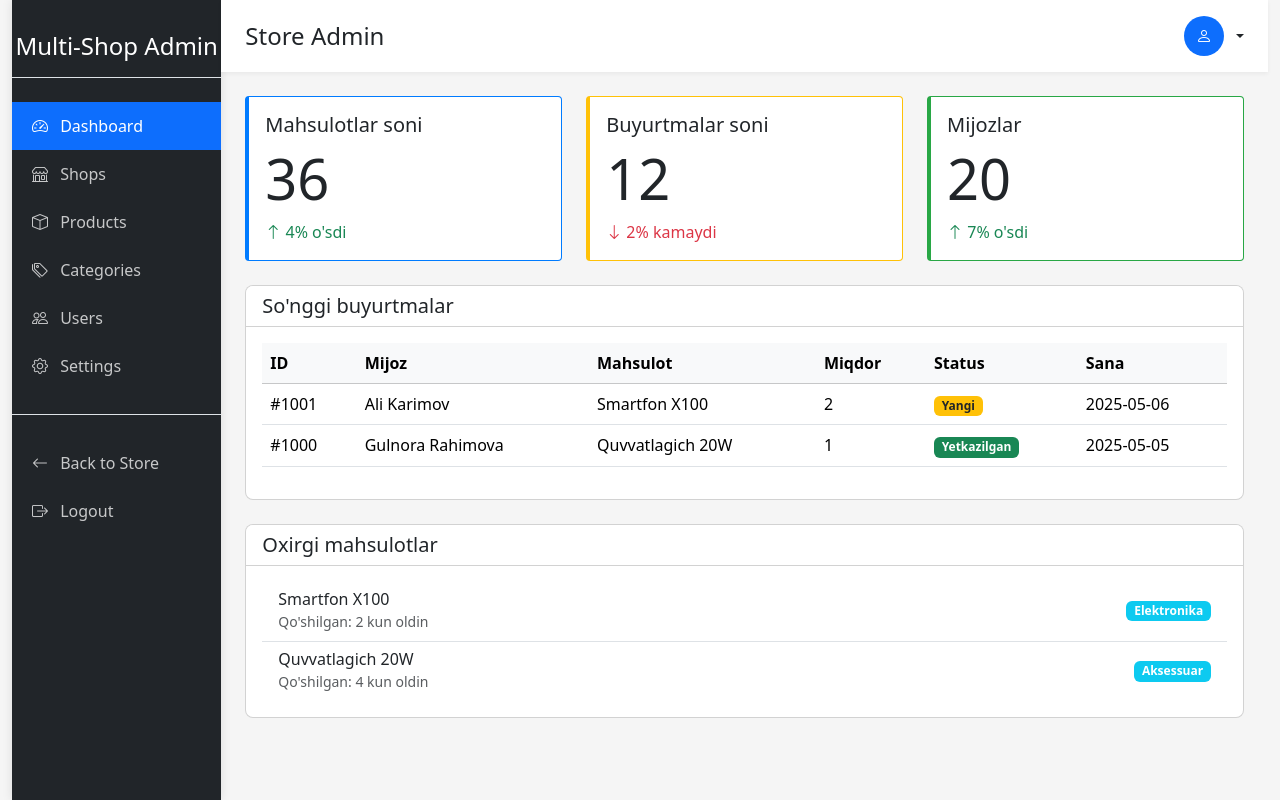
After one commit to Axror2001/Internet-Magazin, a Django app: page /accounts/store_admin/ in a window 1280 px wide. The commit adds this page. Run offline with Django 5.2, Linux system fonts and the light colour scheme.

Commit message:
store admin yartildi va login orqali admin yoki store adminga kiradigan qilindi

```diff
--- a/apps/accounts/urls.py
+++ b/apps/accounts/urls.py
@@ -1,17 +1,10 @@
 from django.urls import path
-# from django.contrib.auth import views as auth_views
-from .views import login
+from apps.core.views import admin_dashboard, store_admin, index  # index ham import qilindi
+from .views import my_login
 
 urlpatterns = [
-    path('login/', login, name='login'),
-
-#     path('login/', auth_views.LogoutView.as_view(next_page='login'),
-#          name='logout'),
-
-#     path ('admin-dashboard/', views.admin_dashboard, name='admin_dashboard'),
-
-#     path('store-admin-dashboard/', views.store_admin_dashboard,
-#          name='store_admin_dashboard'),
-
-#     path('store/', views.store, name='store')
+    path('', index, name='index'),  # index sahifasi (asosiy sahifa)
+    path('login/', my_login, name='login'),
+    path('admin_dashboard/', admin_dashboard, name='admin_dashboard'),
+    path('store_admin/', store_admin, name='store_admin'),
 ]
--- /dev/null
+++ b/apps/core/templates/core/store_admin.html
@@ -0,0 +1,134 @@
+{% extends 'admin_base.html' %}
+{% load static %}
+
+{% block title %}Do'kon Admin Paneli | Multi-Shop Platform{% endblock %}
+{% block header_title %}Store Admin{% endblock %}
+{% block dashboard_active %}active{% endblock %}
+
+{% block extra_css %}
+<style>
+    .stat-card {
+        border-left: 4px solid;
+        border-radius: 4px;
+    }
+    .stat-products {
+        border-color: #007bff;
+    }
+    .stat-orders {
+        border-color: #ffc107;
+    }
+    .stat-customers {
+        border-color: #28a745;
+    }
+    .dashboard-card {
+        transition: transform 0.3s;
+        border-radius: 8px;
+        overflow: hidden;
+    }
+    .dashboard-card:hover {
+        transform: translateY(-5px);
+    }
+</style>
+{% endblock %}
+
+{% block content %}
+<div class="container-fluid p-0">
+    <div class="row mb-4">
+        <div class="col-md-4">
+            <div class="card stat-card stat-products h-100">
+                <div class="card-body">
+                    <h5 class="card-title">Mahsulotlar soni</h5>
+                    <h2 class="display-4">36</h2>
+                    <p class="text-success mb-0">
+                        <i class="bi bi-arrow-up"></i> 4% o'sdi
+                    </p>
+                </div>
+            </div>
+        </div>
+        <div class="col-md-4">
+            <div class="card stat-card stat-orders h-100">
+                <div class="card-body">
+                    <h5 class="card-title">Buyurtmalar soni</h5>
+                    <h2 class="display-4">12</h2>
+                    <p class="text-danger mb-0">
+                        <i class="bi bi-arrow-down"></i> 2% kamaydi
+                    </p>
+                </div>
+            </div>
+        </div>
+        <div class="col-md-4">
+            <div class="card stat-card stat-customers h-100">
+                <div class="card-body">
+                    <h5 class="card-title">Mijozlar</h5>
+                    <h2 class="display-4">20</h2>
+                    <p class="text-success mb-0">
+                        <i class="bi bi-arrow-up"></i> 7% o'sdi
+                    </p>
+                </div>
+            </div>
+        </div>
+    </div>
+
+    <div class="card dashboard-card mb-4">
+        <div class="card-header bg-white">
+            <h5 class="mb-0">So'nggi buyurtmalar</h5>
+        </div>
+        <div class="card-body">
+            <table class="table table-hover align-middle">
+                <thead class="table-light">
+                    <tr>
+                        <th>ID</th>
+                        <th>Mijoz</th>
+                        <th>Mahsulot</th>
+                        <th>Miqdor</th>
+                        <th>Status</th>
+                        <th>Sana</th>
+                    </tr>
+                </thead>
+                <tbody>
+                    <tr>
+                        <td>#1001</td>
+                        <td>Ali Karimov</td>
+                        <td>Smartfon X100</td>
+                        <td>2</td>
+                        <td><span class="badge bg-warning text-dark">Yangi</span></td>
+                        <td>2025-05-06</td>
+                    </tr>
+                    <tr>
+                        <td>#1000</td>
+                        <td>Gulnora Rahimova</td>
+                        <td>Quvvatlagich 20W</td>
+                        <td>1</td>
+                        <td><span class="badge bg-success">Yetkazilgan</span></td>
+                        <td>2025-05-05</td>
+                    </tr>
+                </tbody>
+            </table>
+        </div>
+    </div>
+
+    <div class="card dashboard-card mb-4">
+        <div class="card-header bg-white">
+            <h5 class="mb-0">Oxirgi mahsulotlar</h5>
+        </div>
+        <div class="card-body">
+            <ul class="list-group list-group-flush">
+                <li class="list-group-item d-flex justify-content-between align-items-center">
+                    <div>
+                        <h6 class="mb-0">Smartfon X100</h6>
+                        <small class="text-muted">Qo'shilgan: 2 kun oldin</small>
+                    </div>
+                    <span class="badge bg-info">Elektronika</span>
+                </li>
+                <li class="list-group-item d-flex justify-content-between align-items-center">
+                    <div>
+                        <h6 class="mb-0">Quvvatlagich 20W</h6>
+                        <small class="text-muted">Qo'shilgan: 4 kun oldin</small>
+                    </div>
+                    <span class="badge bg-info">Aksessuar</span>
+                </li>
+            </ul>
+        </div>
+    </div>
+</div>
+{% endblock %}
--- a/apps/core/views.py
+++ b/apps/core/views.py
@@ -1,9 +1,13 @@
 from django.shortcuts import render
+from django.contrib.auth.decorators import login_required
 
 
+@login_required
 def admin_dashboard(request):
     return render(request,'core/admin_dashboard.html', {})
 
+def store_admin(request):
+    return render(request, "core/store_admin.html", {})
 
 def index(request):
     return render(request, 'core/index.html', {})
```
Also changed, not shown: apps/accounts/views.py (+12 -19 lines), apps/core/templates/core/index.html (+9 -4 lines), templates/base.html (+24 -15 lines), db.sqlite3.
